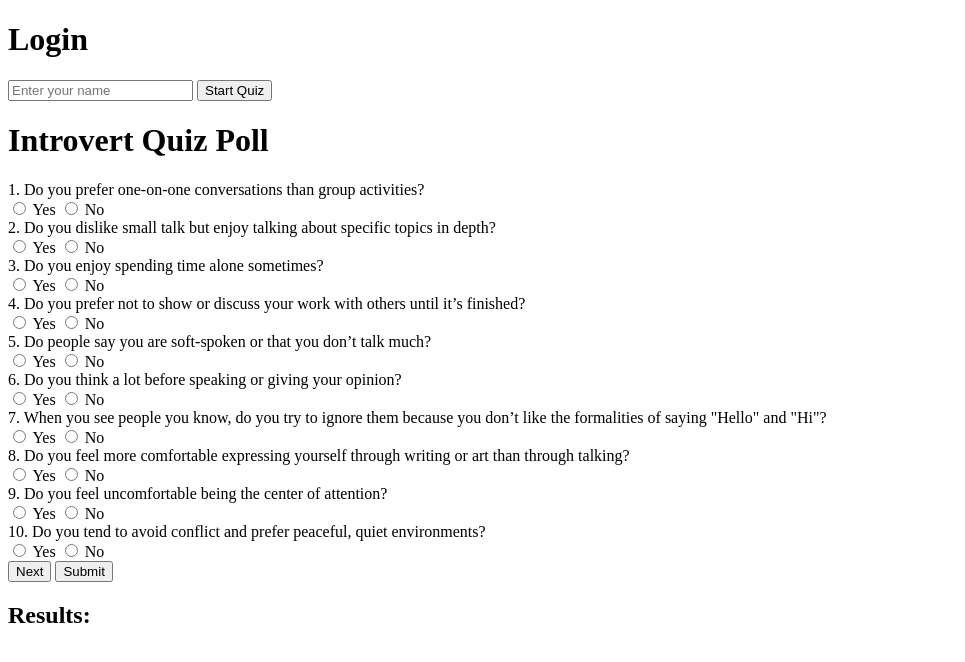
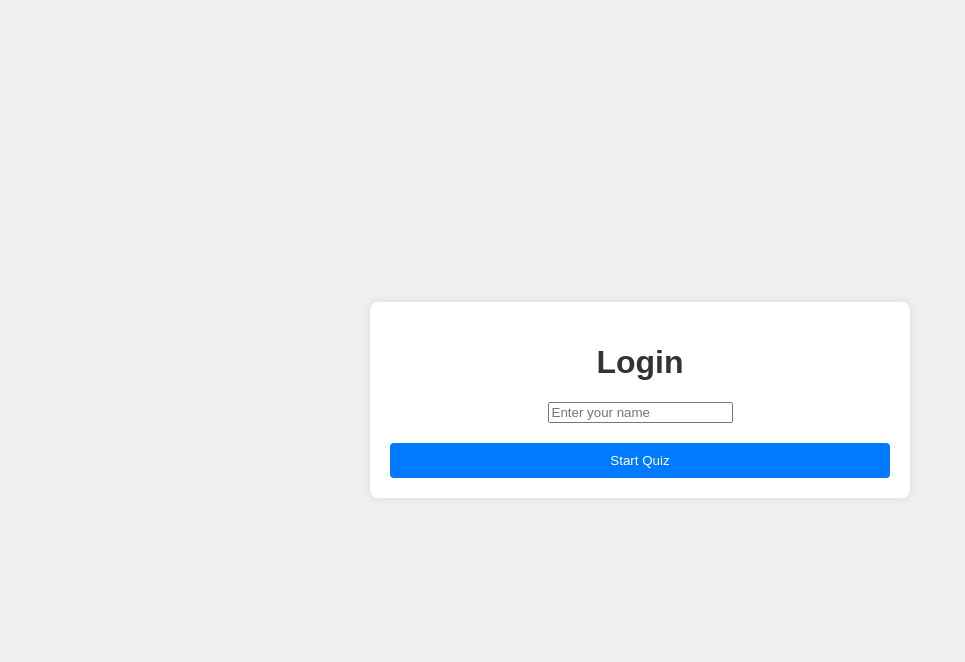
Before and after one commit to Archanasharmao/QuizPoll.github.io, a plain HTML site: page index.html in a window 1280 px wide. Shown: the whole page, without its empty margins (0-965 px from the left). Drawn offline with Linux system fonts and the light colour scheme.

Commit message:
index.html

```diff
--- a/index.html
+++ b/index.html
@@ -4,7 +4,7 @@
     <meta charset="UTF-8">
     <meta name="viewport" content="width=device-width, initial-scale=1.0">
     <title>Introvert Quiz Poll</title>
-    <link rel="stylesheet" href="index.css">
+    <link rel="stylesheet" href="Style.css">
 </head>
 <body>
     <div class="login-container" id="loginContainer">
@@ -100,6 +100,6 @@
             </div>
         </form>
     </div>
-    <script src="index.js" defer></script>
+    <script src="script.js" defer></script>
 </body>
 </html>
```
